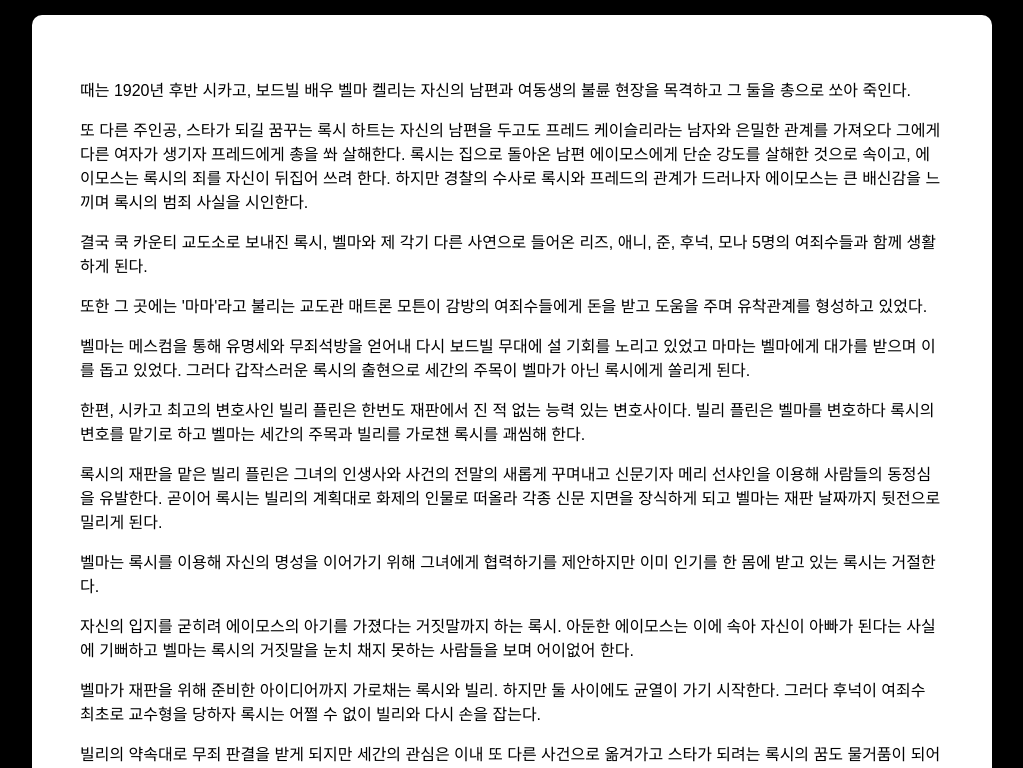
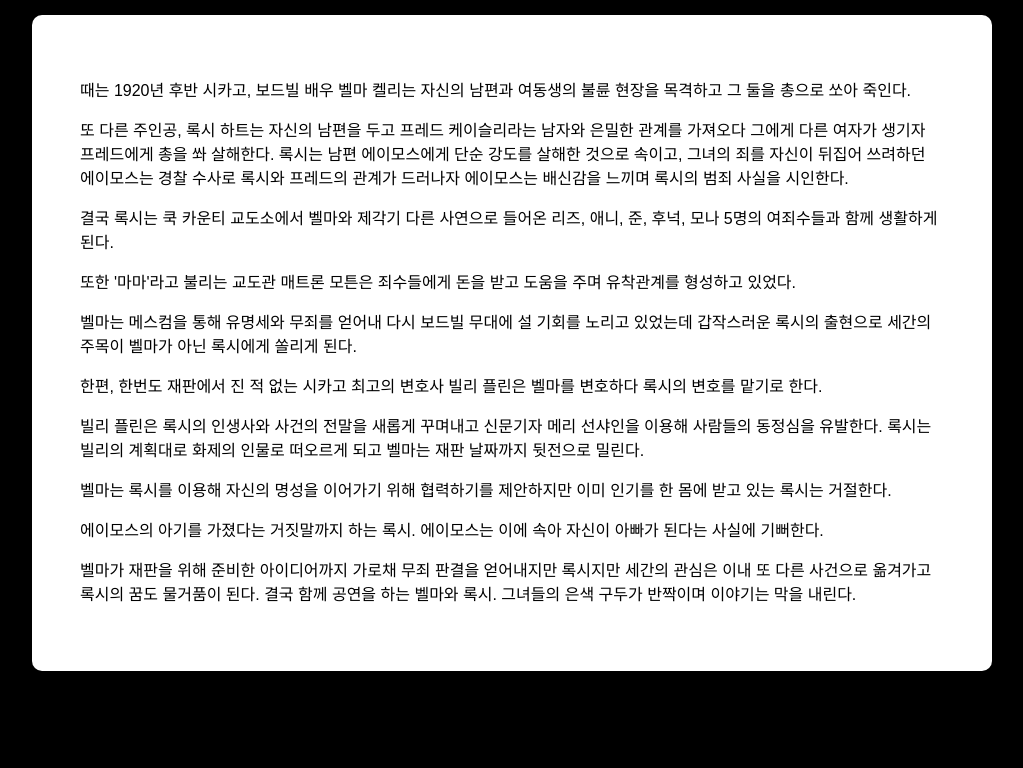
Before and after one commit to imlookingfor/Chicago, a React (Vite) app in the folder chicago/: page / in a window 1280 px wide. Shown: the part 603-1371 px from the top of the page, without its empty margins (128-1151 px from the left). Built offline with nearby package versions, Linux system fonts and the light colour scheme; a web font is replaced by a local one.

Commit message:
modify synopsis

```diff
--- a/chicago/src/components/Synopsis.jsx
+++ b/chicago/src/components/Synopsis.jsx
@@ -5,44 +5,37 @@ export default function Synopsis() {
         때는 1920년 후반 시카고, 보드빌 배우 벨마 켈리는 자신의 남편과 여동생의 불륜 현장을 목격하고 그 둘을 총으로 쏘아 죽인다.
       </p>
       <p>
-        또 다른 주인공, 스타가 되길 꿈꾸는 록시 하트는 자신의 남편을 두고도
-        프레드 케이슬리라는 남자와 은밀한 관계를 가져오다 그에게 다른 여자가 생기자 프레드에게 총을 쏴 살해한다.
-        록시는 집으로 돌아온 남편 에이모스에게 단순 강도를 살해한 것으로 속이고, 에이모스는 록시의 죄를 자신이 뒤집어 쓰려 한다.
-        하지만 경찰의 수사로 록시와 프레드의 관계가 드러나자 에이모스는 큰 배신감을 느끼며 록시의 범죄 사실을 시인한다.
+        또 다른 주인공, 록시 하트는 자신의 남편을 두고 프레드 케이슬리라는 남자와 은밀한 관계를 가져오다 그에게 다른 여자가 생기자 프레드에게 총을 쏴 살해한다.
+        록시는 남편 에이모스에게 단순 강도를 살해한 것으로 속이고, 그녀의 죄를 자신이 뒤집어 쓰려하던 에이모스는
+        경찰 수사로 록시와 프레드의 관계가 드러나자 에이모스는 배신감을 느끼며 록시의 범죄 사실을 시인한다.
       </p>
       <p>
-        결국 쿡 카운티 교도소로 보내진 록시, 벨마와 제 각기 다른 사연으로 들어온 리즈, 애니, 준, 후넉, 모나 5명의 여죄수들과 함께 생활하게 된다.
+        결국 록시는 쿡 카운티 교도소에서 벨마와 제각기 다른 사연으로 들어온 리즈, 애니, 준, 후넉, 모나 5명의 여죄수들과 함께 생활하게 된다.
       </p>
       <p>
-        또한 그 곳에는 '마마'라고 불리는 교도관 매트론 모튼이 감방의 여죄수들에게 돈을 받고 도움을 주며 유착관계를 형성하고 있었다.
+        또한 '마마'라고 불리는 교도관 매트론 모튼은 죄수들에게 돈을 받고 도움을 주며 유착관계를 형성하고 있었다.
       </p>
       <p>
-        벨마는 메스컴을 통해 유명세와 무죄석방을 얻어내 다시 보드빌 무대에 설 기회를 노리고 있었고 마마는 벨마에게 대가를 받으며 이를 돕고 있었다.
-        그러다 갑작스러운 록시의 출현으로 세간의 주목이 벨마가 아닌 록시에게 쏠리게 된다.
+        벨마는 메스컴을 통해 유명세와 무죄를 얻어내 다시 보드빌 무대에 설 기회를 노리고 있었는데
+        갑작스러운 록시의 출현으로 세간의 주목이 벨마가 아닌 록시에게 쏠리게 된다.
       </p>
       <p>
-        한편, 시카고 최고의 변호사인 빌리 플린은 한번도 재판에서 진 적 없는 능력 있는 변호사이다.
-        빌리 플린은 벨마를 변호하다 록시의 변호를 맡기로 하고 벨마는 세간의 주목과 빌리를 가로챈 록시를 괘씸해 한다.
+        한편, 한번도 재판에서 진 적 없는 시카고 최고의 변호사 빌리 플린은 벨마를 변호하다 록시의 변호를 맡기로 한다.
       </p>
       <p>
-        록시의 재판을 맡은 빌리 플린은 그녀의 인생사와 사건의 전말의 새롭게 꾸며내고 신문기자 메리 선샤인을 이용해 사람들의 동정심을 유발한다.
-        곧이어 록시는 빌리의 계획대로 화제의 인물로 떠올라 각종 신문 지면을 장식하게 되고 벨마는 재판 날짜까지 뒷전으로 밀리게 된다.
+        빌리 플린은 록시의 인생사와 사건의 전말을 새롭게 꾸며내고 신문기자 메리 선샤인을 이용해 사람들의 동정심을 유발한다.
+        록시는 빌리의 계획대로 화제의 인물로 떠오르게 되고 벨마는 재판 날짜까지 뒷전으로 밀린다.
       </p>
       <p>
-        벨마는 록시를 이용해 자신의 명성을 이어가기 위해 그녀에게 협력하기를 제안하지만 이미 인기를 한 몸에 받고 있는 록시는 거절한다.
+        벨마는 록시를 이용해 자신의 명성을 이어가기 위해 협력하기를 제안하지만 이미 인기를 한 몸에 받고 있는 록시는 거절한다.
       </p>
       <p>
-        자신의 입지를 굳히려 에이모스의 아기를 가졌다는 거짓말까지 하는 록시.
-        아둔한 에이모스는 이에 속아 자신이 아빠가 된다는 사실에 기뻐하고 벨마는 록시의 거짓말을 눈치 채지 못하는 사람들을 보며 어이없어 한다.
+        에이모스의 아기를 가졌다는 거짓말까지 하는 록시. 에이모스는 이에 속아 자신이 아빠가 된다는 사실에 기뻐한다.
       </p>
       <p>
-        벨마가 재판을 위해 준비한 아이디어까지 가로채는 록시와 빌리. 하지만 둘 사이에도 균열이 가기 시작한다.
-        그러다 후넉이 여죄수 최초로 교수형을 당하자 록시는 어쩔 수 없이 빌리와 다시 손을 잡는다.
-      </p>
-      <p>
-        빌리의 약속대로 무죄 판결을 받게 되지만 세간의 관심은 이내 또 다른 사건으로 옮겨가고
-        스타가 되려는 록시의 꿈도 물거품이 되어 사라진다.
-        명성의 덧없음을 느끼고 결국 함께 공연을 하는 벨마와 록시. 그녀들의 은색 구두가 반짝이며 이야기는 끝을 맺는다.
+        벨마가 재판을 위해 준비한 아이디어까지 가로채 무죄 판결을 얻어내지만 록시지만
+        세간의 관심은 이내 또 다른 사건으로 옮겨가고 록시의 꿈도 물거품이 된다.
+        결국 함께 공연을 하는 벨마와 록시. 그녀들의 은색 구두가 반짝이며 이야기는 막을 내린다.
       </p>
     </div>
   )
--- a/chicago/src/data.js
+++ b/chicago/src/data.js
@@ -135,7 +135,6 @@ export const Ensembles = [
     text: "제라드",
     image: billy2
   },
-
   {
     name: "최민혁",
     text: "에반이었던분",
@@ -153,7 +152,7 @@ export const Ensembles = [
   },
   {
     name: "정동현",
-    text: "엠티에서딱한번뵌분",
+    text: "엠티에서한번뵌분",
     image: billy2
   },
   {
--- a/chicago/src/index.css
+++ b/chicago/src/index.css
@@ -230,6 +230,7 @@ section {
   margin: 10px;
   max-width: 10rem;
   height: 10rem;
+  border-radius: 0.5rem;
   object-fit: cover;
   /* object-fit: cover; 콘텐츠의 가로세로 비율을 유지하여 보여줌 (일일이 px값 조정할 필요 없음) 다만 cover의 경우 이미지가 잘릴 수 있다. */
 }
@@ -285,7 +286,7 @@ section {
 }
 
 
-#examples menu button:hover {
+#dateBtn button:hover {
   background-color: #6086cb;
   color: white;
   box-shadow: 0 2px 8px rgb(33, 84, 167);
```
